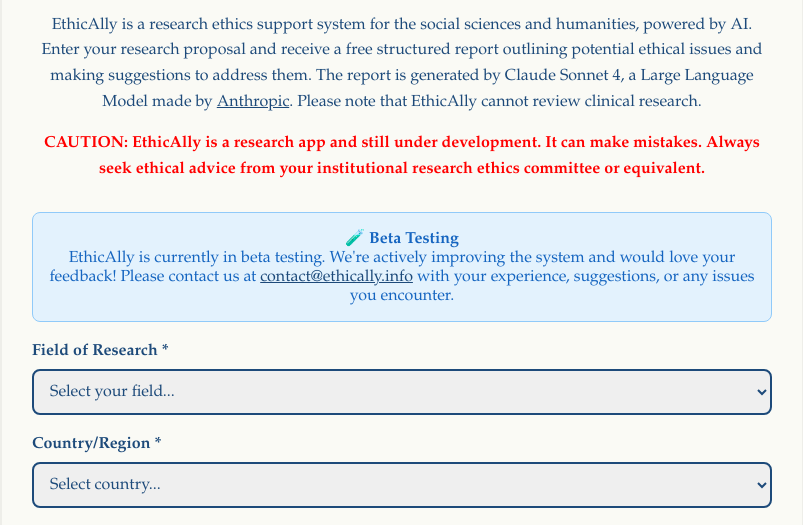
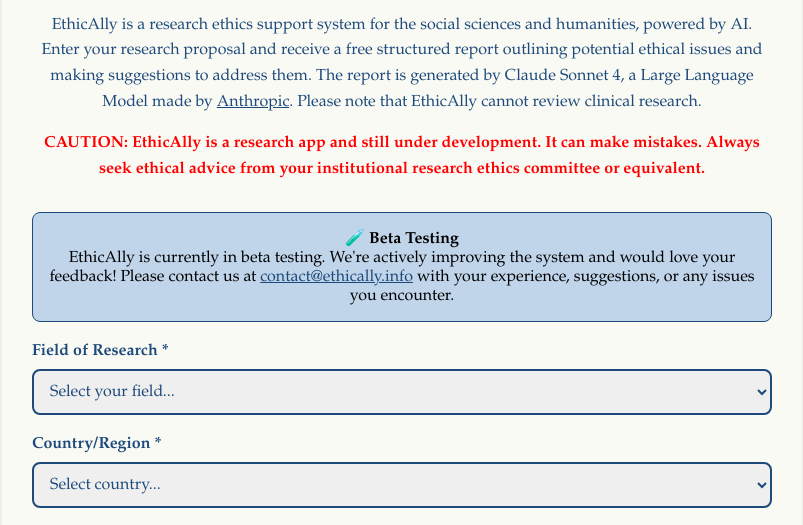
Before and after one commit to EthicAllySteph/EthicsreviewAI, a website: page index.html in a window 1280 px wide. Shown: the part 263-788 px from the top of the page, without its empty margins (238-1041 px from the left). Drawn offline with Linux system fonts and the light colour scheme.

Commit message:
Update index.html

```diff
--- a/index.html
+++ b/index.html
@@ -61,12 +61,12 @@
         }
 
         .beta-feedback {
-            background: #e3f2fd;
-            border: 1px solid #90caf9;
+            background: #c0d4ea;
+            border: 1px solid #1D4A7A;
             padding: 15px;
             border-radius: 8px;
             margin-bottom: 20px;
-            color: #1565c0;
+            color: ##1D4A7A;
             text-align: center;
         }
 
```
